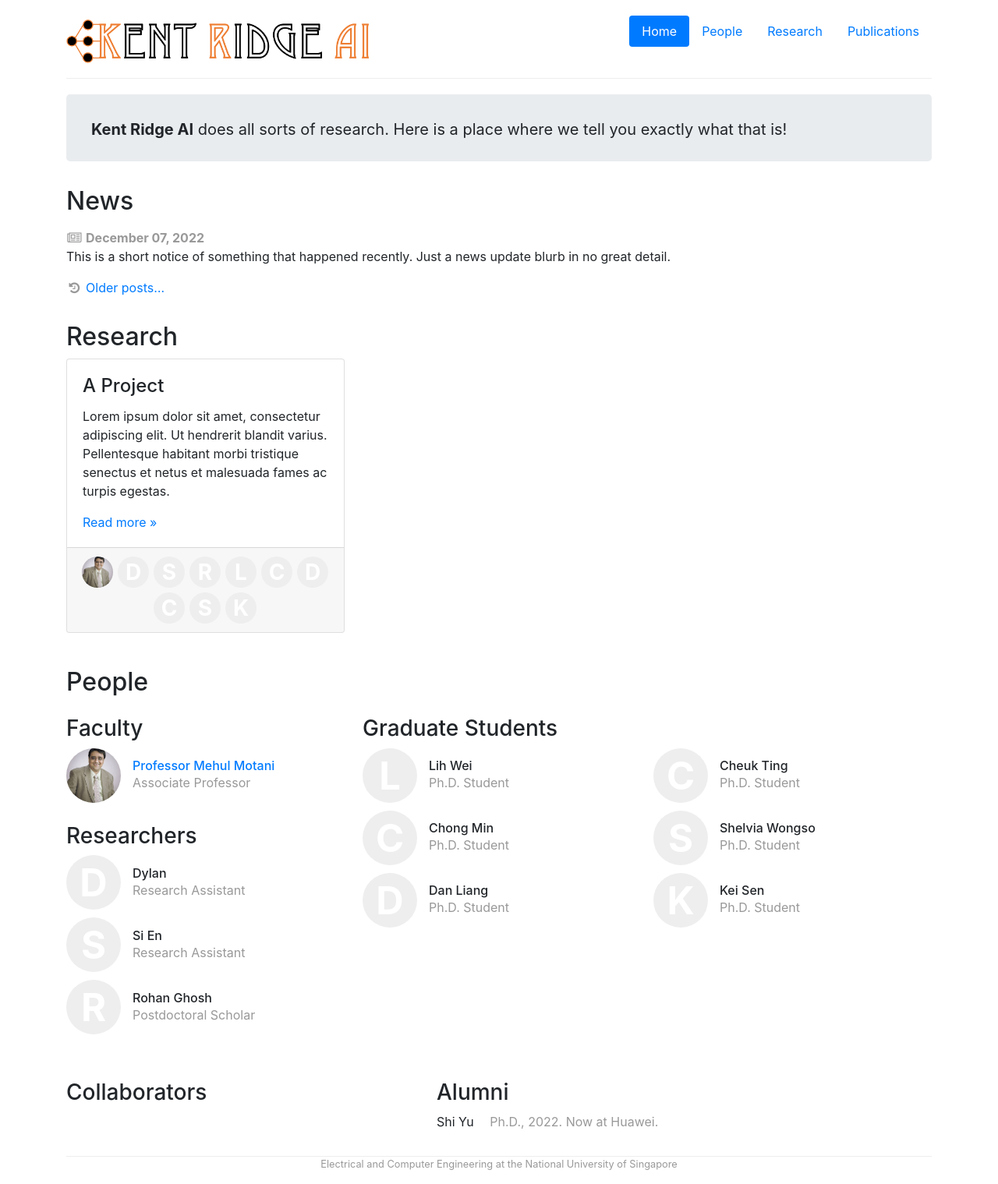
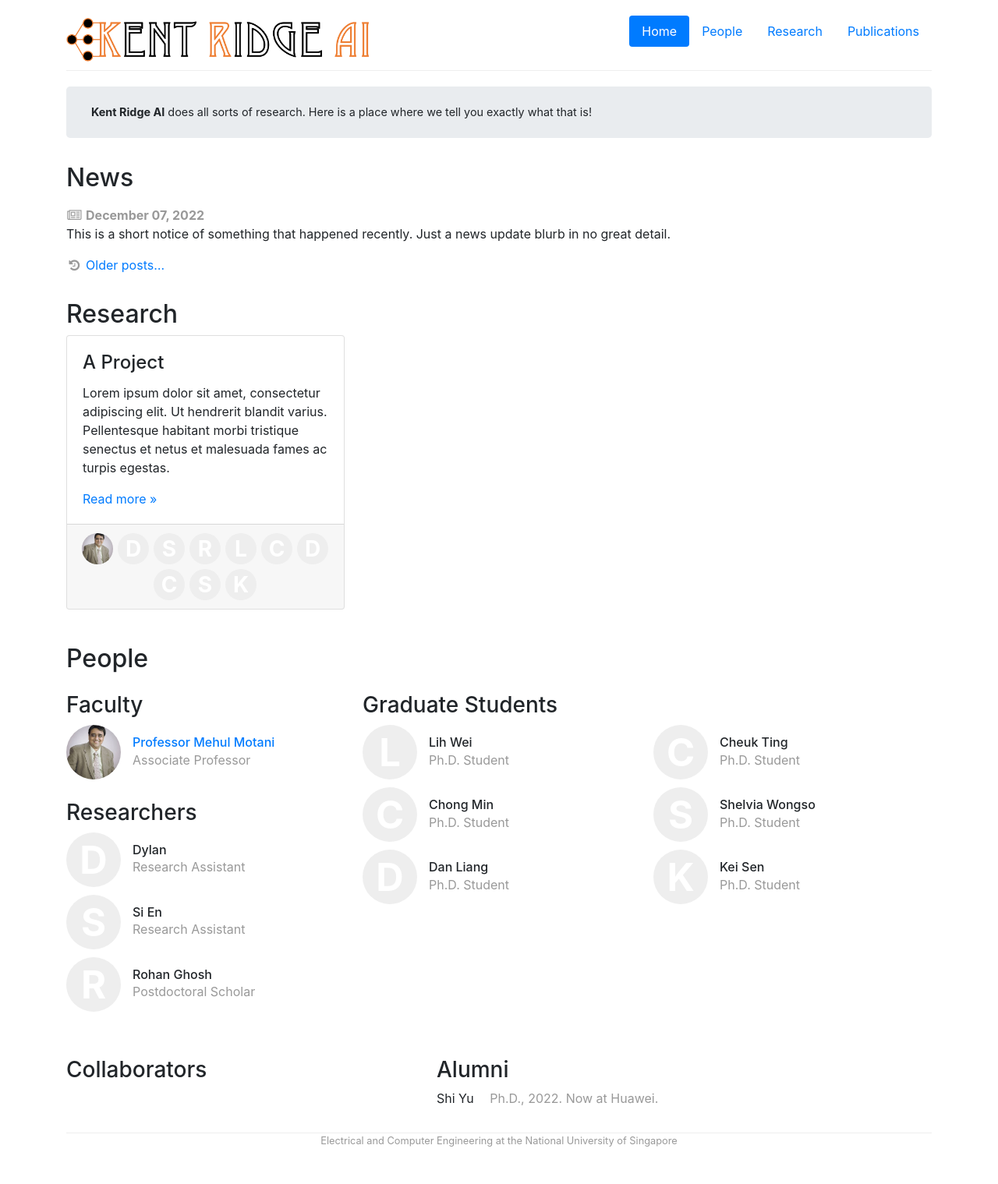
Before and after one commit to kentridgeai/kentridgeai.github.io, a Jekyll site: the page built from index.html, in a window 1280 px wide. Shown: the whole page at 78% size. Built offline with Jekyll 4.4.1, drawn with Linux system fonts in a browser that asks for light colours; after the commit the page ends 1489 px from its top, so only the background shows below that.

Commit message:
Update group.scss

```diff
--- a/css/group.scss
+++ b/css/group.scss
@@ -48,14 +48,14 @@ a > .fa {
     text-align: justify;
     padding-top: 1.5em;
     padding-bottom: 0.5em;
-    font-size: 125%
+    font-size: 90%
 }
 
 /* Group logo */
 #logo {
     width: 400px;
     height: 60px;
-    margin: 2px 0 8px 0;
+    margin: 0 0 0 0;
 }
 
 /* Front page news. */
```
